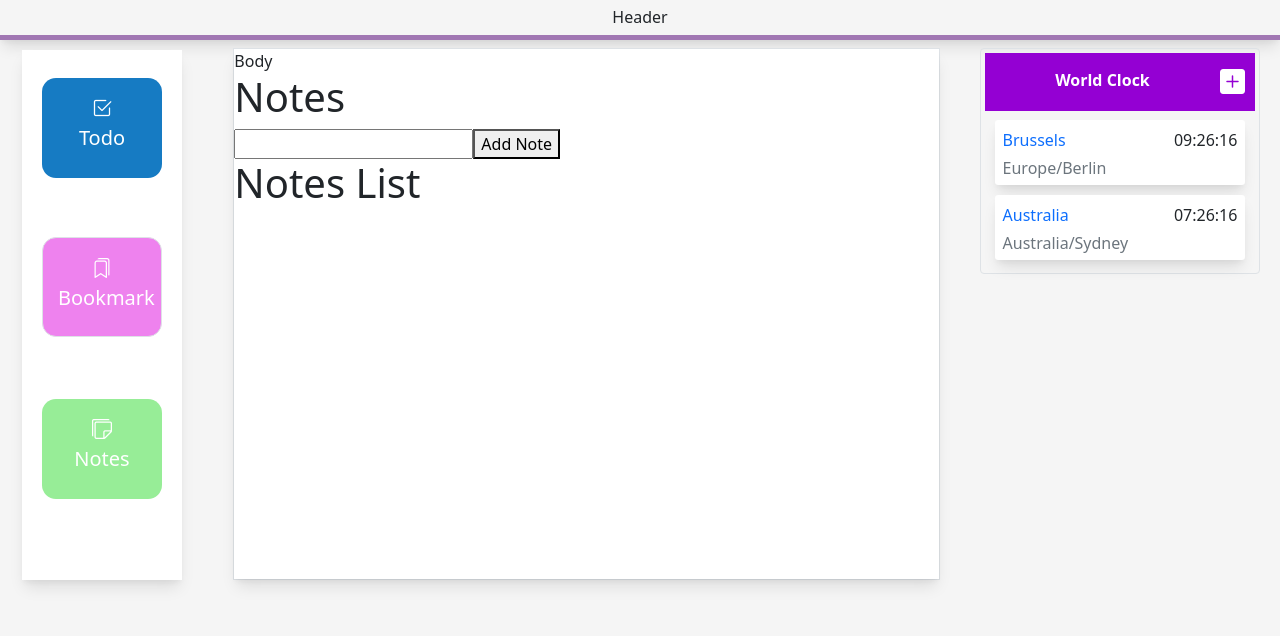
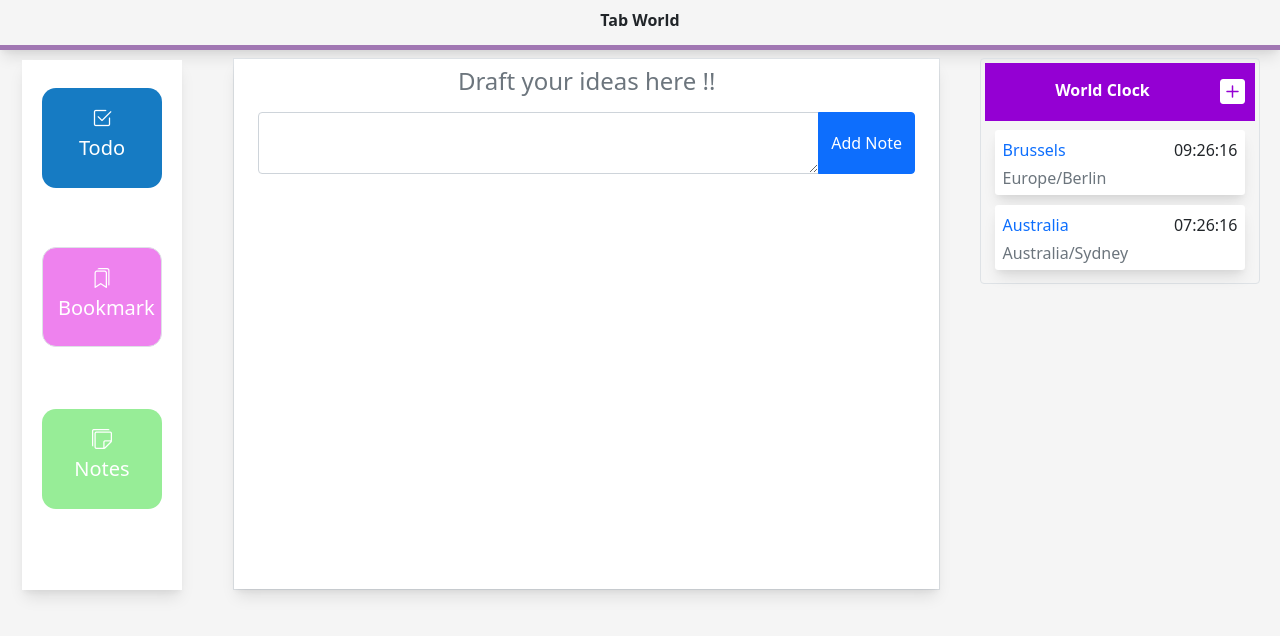
Before and after one commit to GopeshMedayil/tabworld, a React (Create React App) app: page /notes in a window 1280 px wide. Shown: the top 636 px of the page. Built offline with nearby package versions, Linux system fonts and the light colour scheme.

Commit message:
Added styles for note component

```diff
--- a/src/App.css
+++ b/src/App.css
@@ -16,8 +16,9 @@
   }
 
   .header{
-    padding:5px;
-    height:40px ;
+    padding:8px;
+    height:50px ;
+    font-weight: bold;
     box-shadow: 0 10px 15px -3px rgb(0 0 0 / 10%), 0 4px 6px -2px rgb(0 0 0 / 5%);
     text-align: center;
     vertical-align: middle;
--- a/src/App.js
+++ b/src/App.js
@@ -12,7 +12,7 @@ export default function App() {
   return (
     <div className="App">
       <section className="header">
-        Header
+        Tab World
       </section>
       <div className="container-fluid">
         <div className="row">
@@ -22,8 +22,8 @@ export default function App() {
           <div className="col-md-7">
             <div className="m-2 border">
               <div className="main-body">
-                Body
                 <Routes>
+                  <Route path="/" element={<Notes />} />
                   <Route path="/todo" element={<ToDo />} />
                   <Route path="/notes" element={<Notes />} />
                   <Route path="/bookmark" element={<BookMark />} />
--- /dev/null
+++ b/src/components/Notes/Notes.css
@@ -0,0 +1,21 @@
+.notes-container {
+    display: flex;
+    flex-wrap: wrap;
+    flex-direction: row;
+    align-items: center;
+    align-content: space-between;
+    justify-content: flex-start;
+  }
+  .item {
+    flex: 0 0 auto;
+    margin: 9px;
+    width:200px;
+    min-height: 150px;
+    box-shadow: rgba(0, 0, 0, 0.1) 0px 10px 15px -3px, rgba(0, 0, 0, 0.05) 0px 4px 6px -2px;
+    word-break: break-all;
+
+  }
+  .delete-btn{
+      display: flex;
+      justify-content: flex-end;
+  }
--- a/src/components/Notes/Notes.js
+++ b/src/components/Notes/Notes.js
@@ -9,21 +9,36 @@ function Notes() {
     const { register, handleSubmit } = useForm();
     const dispatch = useDispatch();
     const onSubmit = (data) => {
-        console.log("Notes", data)
+        console.log("Notes", data);
+        data.id = Date.now();
+        data.color = '#' + Math.floor(Math.random() * 16777215).toString(16);
+
         dispatch(addNotes(data));
     }
 
     return (
         <React.Fragment>
-            <h1>Notes</h1>
-            <form onSubmit={handleSubmit(onSubmit)}>
-                <input  {...register("note")} />
-                <input type="hidden" defaultValue={Date.now()} {...register('id')} />
-                <button>Add Note</button>
-            </form>
-            <NotesList></NotesList>
+            <div className="container">
+                <h4 className="text-center text-muted p-2">Draft your ideas here !!</h4>
+                <div className="row align-items-end">
 
-        </React.Fragment>
+                    <form onSubmit={handleSubmit(onSubmit)}>
+
+                        <div className="input-group mb-3">
+                            <textarea className="form-control" {...register("note", { required: true, maxLength: 80 })} />
+                            {/* <input className="form-control" {...register("note")} placeholder="Type your ideas!!" /> */}
+                            <input type="hidden" defaultValue={Date.now()} {...register('id')} />
+
+                            <button className="btn btn-primary" type="submit" >Add Note</button>
+                        </div>
+                    </form>
+
+                </div>
+
+                <NotesList></NotesList>
+            </div>
+
+        </React.Fragment >
     )
 };
 
--- a/src/components/Notes/NotesList.js
+++ b/src/components/Notes/NotesList.js
@@ -1,6 +1,7 @@
 import React from 'react';
 import { useDispatch, useSelector } from 'react-redux';
 import { deleteNote } from '../../redux/actions';
+import './Notes.css';
 
 function NotesList() {
 
@@ -13,13 +14,26 @@ function NotesList() {
     }
     return (
         <React.Fragment>
-            <h1>Notes List</h1>
-            <ul>
+            <div className="notes-container" >
                 {notes.map(note => (
-                    <li key={note.id}>{note.note} <button onClick={() => removeNote(note.id)}>X</button></li>
+
+                    <div key={note.id} className="item" style={{ "background": note.color }}>
+                        {/* <div className="delete-btn"> */}
+                        {/* <button type="button" onClick={() => removeNote(note.id)} class="close" aria-label="Close">
+                                <span aria-hidden="true">&times;</span>
+                            </button> */}
+                        <i class="bi bi-x-lg float-end px-2" onClick={() => removeNote(note.id)}></i>
+                        {/* <button onClick={() => removeNote(note.id)}>X</button> */}
+                        {/* </div> */}
+                        <div className="p-2">
+                            {note.note}
+                        </div>
+
+                    </div>
+
                 ))}
-            </ul>
-        </React.Fragment>
+            </div>
+        </React.Fragment >
     )
 }
 
```
